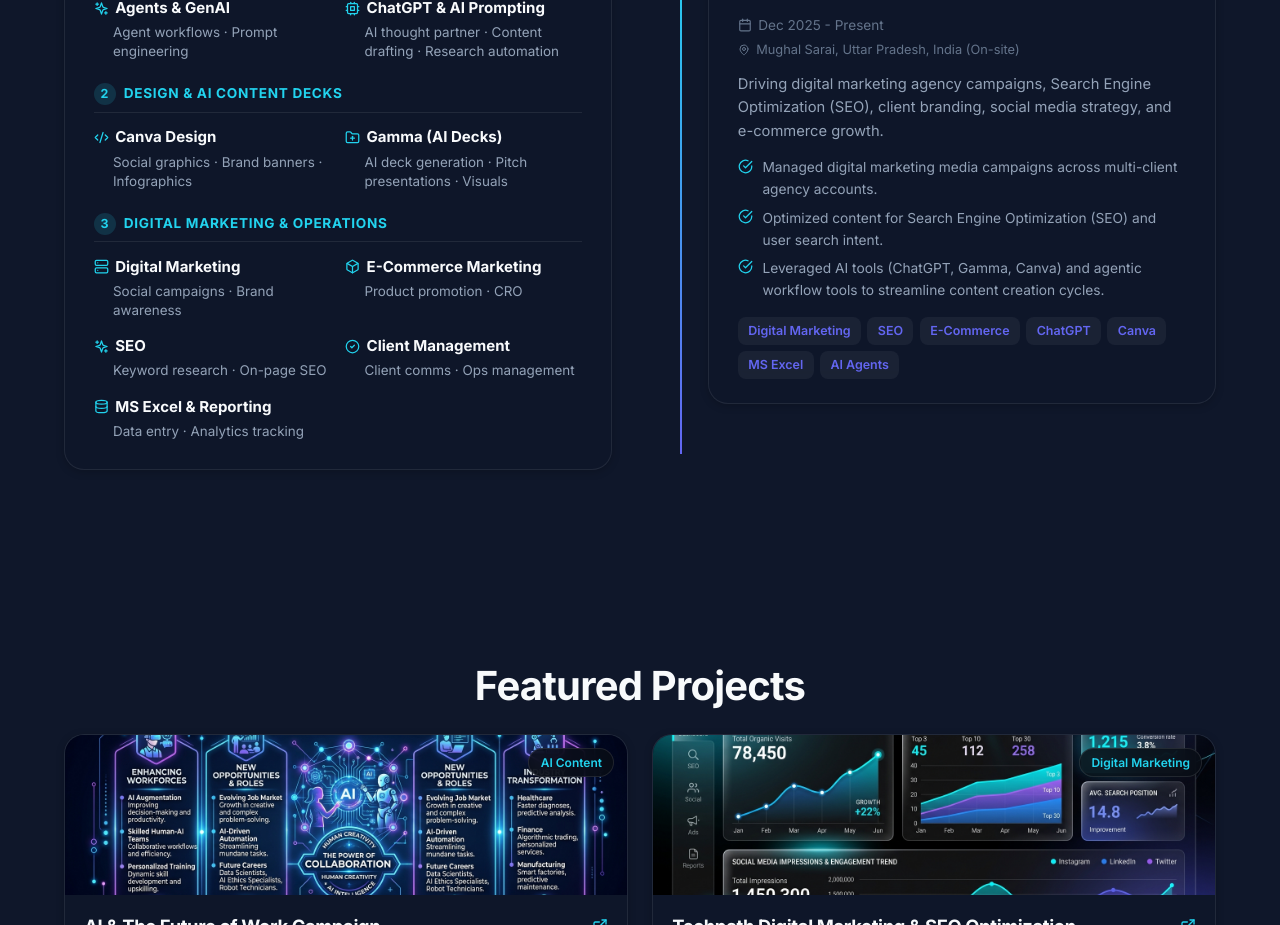
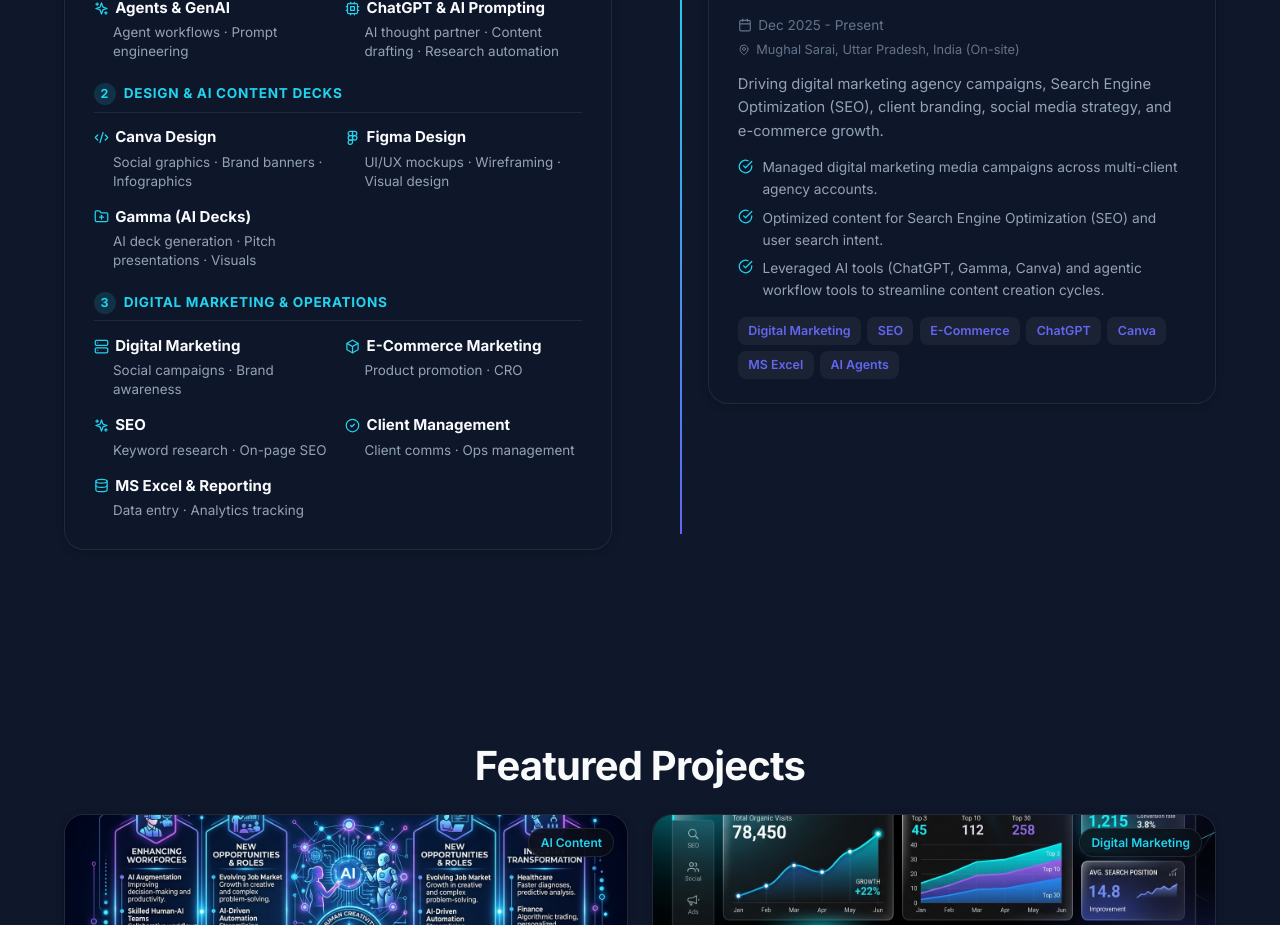
Before and after one commit to tanishka-wy/Tanishka-portfolio, a React (Vite) app: page / in a window 1280 px wide. Shown: the part 1060-1985 px from the top of the page. Built offline with nearby package versions, Linux system fonts and the light colour scheme.

Commit message:
Add Figma Design to category 2 under Design in Skills section

```diff
--- a/src/components/Skills.jsx
+++ b/src/components/Skills.jsx
@@ -1,5 +1,5 @@
 import React from 'react';
-import { Cpu, Sparkles, Code2, FolderPlus, Server, Box, CheckCircle2, Database, FileCode2 } from 'lucide-react';
+import { Cpu, Sparkles, Code2, FolderPlus, Server, Box, CheckCircle2, Database, FileCode2, Figma } from 'lucide-react';
 import { groupedSkillsData } from '../data/portfolioData';
 
 const iconMap = {
@@ -11,7 +11,8 @@
   Box: Box,
   CheckCircle2: CheckCircle2,
   Database: Database,
-  FileCode2: FileCode2
+  FileCode2: FileCode2,
+  Figma: Figma
 };
 
 export default function Skills() {
--- a/src/data/portfolioData.js
+++ b/src/data/portfolioData.js
@@ -34,6 +34,7 @@
     categoryTitle: "Design & AI Content Decks",
     skills: [
       { name: "Canva Design", icon: "Code2", description: "Social graphics · Brand banners · Infographics" },
+      { name: "Figma Design", icon: "Figma", description: "UI/UX mockups · Wireframing · Visual design" },
       { name: "Gamma (AI Decks)", icon: "FolderPlus", description: "AI deck generation · Pitch presentations · Visuals" }
     ]
   },
```
